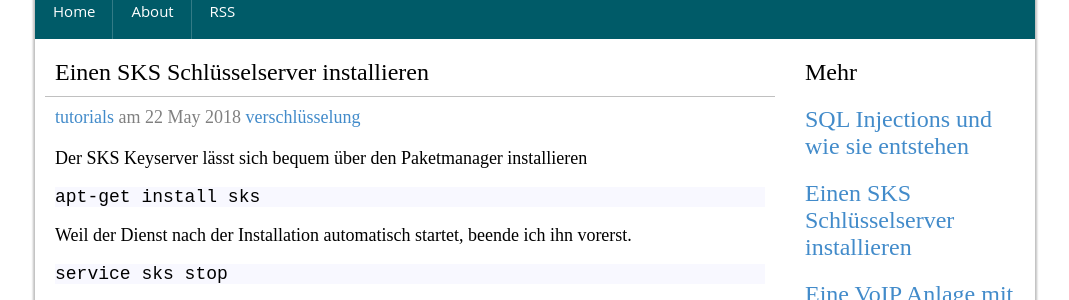
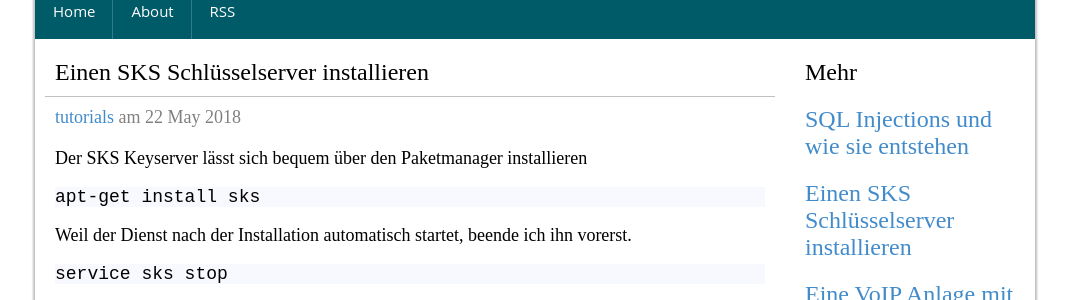
Before and after one commit to zarat/zarat.github.io, a Jekyll site: the page built from _posts/2018-05-22-sks.markdown, in a window 1280 px wide. Shown: the part 184-484 px from the top of the page, without its empty margins (105-1174 px from the left). Built offline with Jekyll 4.4.1, drawn with Linux system fonts in a browser that asks for light colours; comment, search, counter and statistics services are not loaded.

Commit message:
Update 2018-05-22-sks.markdown

```diff
--- a/_posts/2018-05-22-sks.markdown
+++ b/_posts/2018-05-22-sks.markdown
@@ -3,8 +3,7 @@
 title: Einen SKS Schlüsselserver installieren
 author: Manuel Zarat
 category: tutorials
-tags: verschlüsselung
-permalink: /post/sks
+permalink: /post/sks-keyserver
 ---
 
 Der SKS Keyserver lässt sich bequem über den Paketmanager installieren
```
